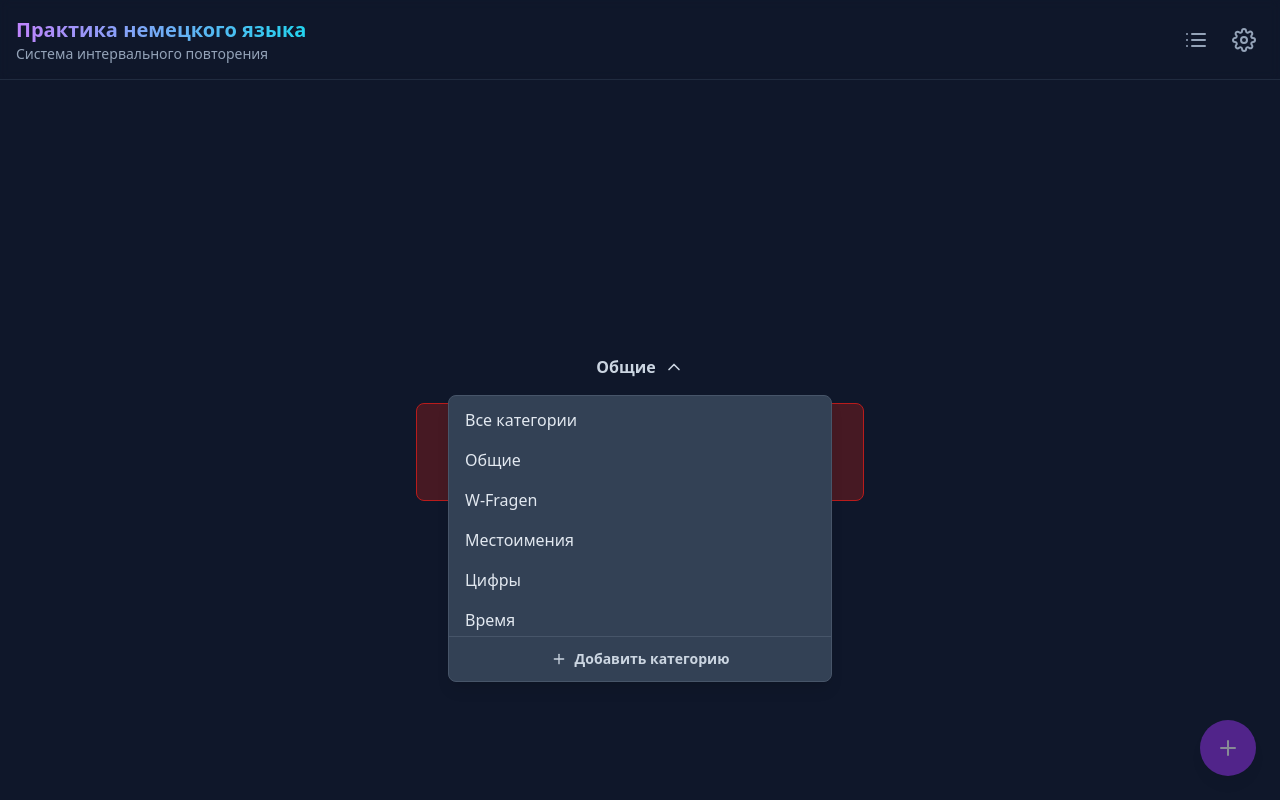
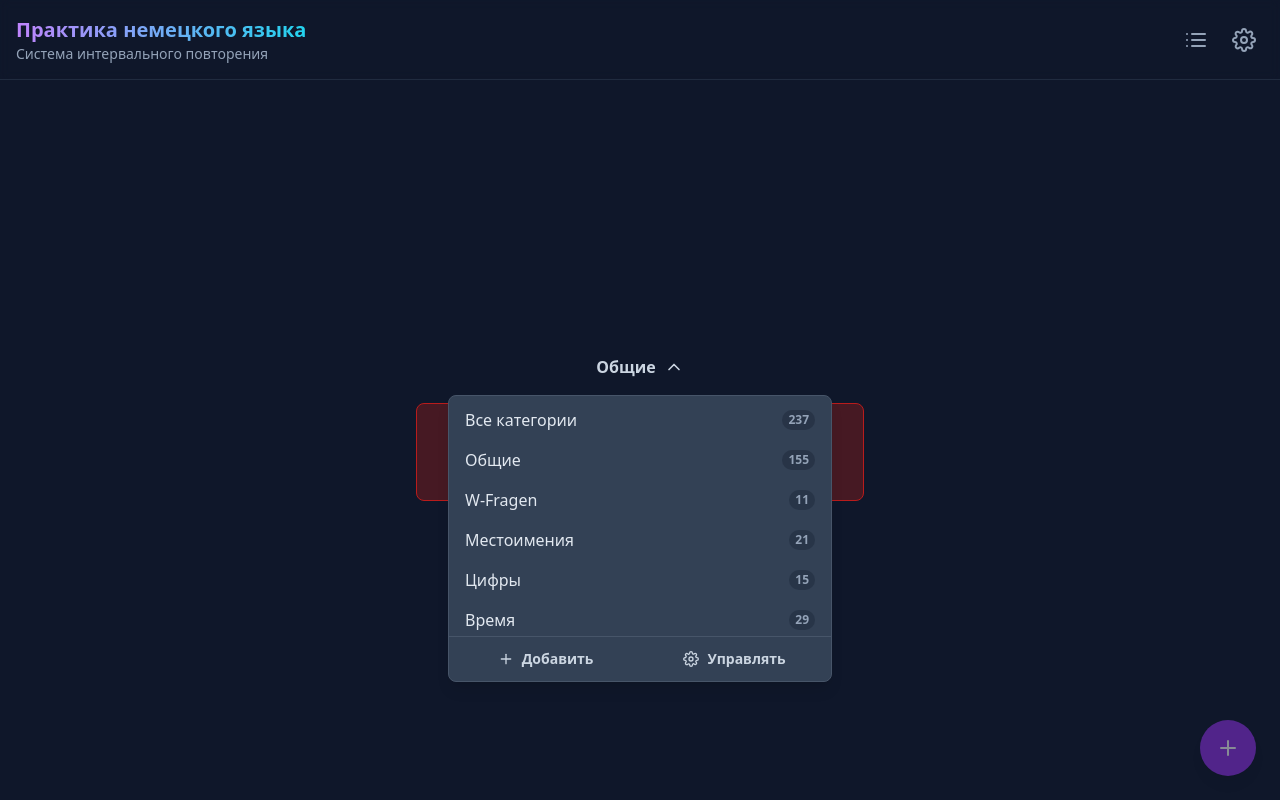
Before and after one commit to rvilarl/German-Phrase-Practice, a React (Vite) app: page / in a window 1280 px wide. Both pictures are taken after a click on the button "Общие". Built offline with nearby package versions, Linux system fonts and the light colour scheme; no server answers.

Commit message:
feat: Show unmastered counts per category
Calculate and display the number of unmastered phrases for each category on the Practice page. This provides users with better visibility into their learning progress.

```diff
--- a/App.tsx
+++ b/App.tsx
@@ -1524,6 +1524,13 @@ const App: React.FC = () => {
 
   // --- Practice Page Logic ---
   const unmasteredPhrases = useMemo(() => allPhrases.filter(p => p && !p.isMastered && settings.enabledCategories[p.category]), [allPhrases, settings.enabledCategories]);
+
+  const unmasteredCountsByCategory = useMemo(() => {
+    return unmasteredPhrases.reduce((acc, phrase) => {
+        acc[phrase.category] = (acc[phrase.category] || 0) + 1;
+        return acc;
+    }, {} as Record<string, number>);
+  }, [unmasteredPhrases]);
 
   const practicePool = useMemo(() => {
     if (practiceCategoryFilter === 'all') {
@@ -1830,6 +1837,8 @@ const App: React.FC = () => {
              onMarkPhraseAsSeen={handleMarkPhraseAsSeen}
              categories={categories}
              onAddCategory={handleAddCategoryFromPractice}
+             onOpenCategoryManager={() => setIsCategoryManagerModalOpen(true)}
+             unmasteredCountsByCategory={unmasteredCountsByCategory}
            />;
         case 'list':
             return <PhraseListPage
--- a/components/SmartImportModal.tsx
+++ b/components/SmartImportModal.tsx
@@ -157,20 +157,18 @@ const SmartImportModal: React.FC<SmartImportModalProps> = ({
   const handleProcessAssistantRequest = useCallback(async () => {
     if (!assistantInput.trim()) return;
     setView('classifying');
-    try {
-        const result = await onClassifyTopic(assistantInput);
-        if (result.isCategory) {
-            const existingCategory = categories.find(c => fuzzyService.isSimilar(c.name, [result.categoryName], 0.75));
-            setCategorySuggestion({ name: result.categoryName, existingCategory });
-            setView('suggestion');
-        } else {
-            await generateAndPreview({ categoryId: 'general' });
-        }
-    } catch (e) {
-        console.error("Failed to classify topic:", e);
-        await generateAndPreview({ categoryId: 'general' });
-    }
-  }, [assistantInput, onClassifyTopic, categories, generateAndPreview]);
+
+    // Per user request, always prompt for category creation.
+    // We skip the onClassifyTopic API call and use user input directly.
+    const proposedCategoryName = assistantInput.trim();
+
+    // Find if a similar category already exists.
+    const existingCategory = categories.find(c => fuzzyService.isSimilar(c.name, [proposedCategoryName], 0.75));
+
+    // Set the suggestion and switch to the suggestion view.
+    setCategorySuggestion({ name: proposedCategoryName, existingCategory });
+    setView('suggestion');
+  }, [assistantInput, categories]);
 
   useEffect(() => {
     if (isOpen && initialTopic && assistantInput === initialTopic && view === 'assistant') {
--- a/pages/PracticePage.tsx
+++ b/pages/PracticePage.tsx
@@ -1,3 +1,4 @@
+
 
 
 
@@ -15,6 +16,7 @@ import ArrowLeftIcon from '../components/icons/ArrowLeftIcon';
 import ArrowRightIcon from '../components/icons/ArrowRightIcon';
 import ChevronDownIcon from '../components/icons/ChevronDownIcon';
 import PlusIcon from '../components/icons/PlusIcon';
+import SettingsIcon from '../components/icons/SettingsIcon';
 
 
 const SWIPE_THRESHOLD = 50; // pixels
@@ -83,6 +85,8 @@ interface PracticePageProps {
   onMarkPhraseAsSeen: (phraseId: string) => void;
   categories: Category[];
   onAddCategory: () => void;
+  onOpenCategoryManager: () => void;
+  unmasteredCountsByCategory: Record<string, number>;
 }
 
 const CategoryFilter: React.FC<{
@@ -92,7 +96,10 @@ const CategoryFilter: React.FC<{
     currentPhraseCategory: PhraseCategory | null;
     categories: Category[];
     onAddCategory: () => void;
-}> = ({ currentFilter, onFilterChange, enabledCategories, currentPhraseCategory, categories, onAddCategory }) => {
+    onManageCategories: () => void;
+    counts: Record<string, number>;
+    totalUnmastered: number;
+}> = ({ currentFilter, onFilterChange, enabledCategories, currentPhraseCategory, categories, onAddCategory, onManageCategories, counts, totalUnmastered }) => {
     const [isOpen, setIsOpen] = useState(false);
     const dropdownRef = useRef<HTMLDivElement>(null);
     const getCategoryNameById = (id: string) => categories.find(c => c.id === id)?.name || id;
@@ -121,6 +128,11 @@ const CategoryFilter: React.FC<{
         setIsOpen(false);
     };
 
+    const handleManageCategories = () => {
+        onManageCategories();
+        setIsOpen(false);
+    };
+
     const visibleCategories = categories.filter(cat => enabledCategories[cat.id]);
 
     return (
@@ -138,18 +150,28 @@ const CategoryFilter: React.FC<{
                 <div className="absolute top-full mt-2 w-full bg-slate-700 border border-slate-600 rounded-lg shadow-lg z-20 animate-fade-in flex flex-col">
                     <ul className="p-1 max-h-60 overflow-y-auto hide-scrollbar">
                         <li>
-                            <button onClick={() => handleSelect('all')} className="w-full text-left px-3 py-2 text-slate-200 hover:bg-slate-600 rounded-md transition-colors">Все категории</button>
+                            <button onClick={() => handleSelect('all')} className="w-full text-left px-3 py-2 text-slate-200 hover:bg-slate-600 rounded-md transition-colors flex justify-between items-center">
+                                <span>Все категории</span>
+                                <span className="text-xs font-semibold text-slate-400 bg-slate-800/50 px-1.5 py-0.5 rounded-full">{totalUnmastered}</span>
+                            </button>
                         </li>
                         {visibleCategories.map(cat => (
                             <li key={cat.id}>
-                                <button onClick={() => handleSelect(cat.id)} className="w-full text-left px-3 py-2 text-slate-200 hover:bg-slate-600 rounded-md transition-colors">{cat.name}</button>
+                                <button onClick={() => handleSelect(cat.id)} className="w-full text-left px-3 py-2 text-slate-200 hover:bg-slate-600 rounded-md transition-colors flex justify-between items-center">
+                                    <span className="truncate pr-2">{cat.name}</span>
+                                    <span className="text-xs font-semibold text-slate-400 bg-slate-800/50 px-1.5 py-0.5 rounded-full flex-shrink-0">{counts[cat.id] || 0}</span>
+                                </button>
                             </li>
                         ))}
                     </ul>
-                    <div className="p-1 border-t border-slate-600 flex-shrink-0">
-                        <button onClick={handleAddCategory} className="w-full flex items-center justify-center gap-2 px-3 py-2 text-slate-300 hover:bg-slate-600 rounded-md transition-colors text-sm font-semibold">
+                    <div className="p-1 border-t border-slate-600 flex-shrink-0 grid grid-cols-2 gap-1">
+                         <button onClick={handleAddCategory} className="flex items-center justify-center gap-2 px-2 py-2 text-slate-300 hover:bg-slate-600 rounded-md transition-colors text-sm font-semibold">
                             <PlusIcon className="w-4 h-4" />
-                            <span>Добавить категорию</span>
+                            <span>Добавить</span>
+                        </button>
+                        <button onClick={handleManageCategories} className="flex items-center justify-center gap-2 px-2 py-2 text-slate-300 hover:bg-slate-600 rounded-md transition-colors text-sm font-semibold">
+                            <SettingsIcon className="w-4 h-4" />
+                            <span>Управлять</span>
                         </button>
                     </div>
                 </div>
@@ -171,7 +193,7 @@ const PracticePage: React.FC<PracticePageProps> = (props) => {
     settings, masteryButtonUsage, allPhrases, onCreateCard, onAnalyzeWord,
     onGenerateQuickReplyOptions, isWordAnalysisLoading, cardActionUsage, onLogCardActionUsage,
     cardHistoryLength, practiceCategoryFilter, setPracticeCategoryFilter, onMarkPhraseAsSeen,
-    categories, onAddCategory
+    categories, onAddCategory, onOpenCategoryManager, unmasteredCountsByCategory
   } = props;
 
   const [contextMenuTarget, setContextMenuTarget] = useState<{ phrase: Phrase; word?: string } | null>(null);
@@ -444,6 +466,9 @@ const PracticePage: React.FC<PracticePageProps> = (props) => {
         currentPhraseCategory={currentPhrase?.category || null}
         categories={categories}
         onAddCategory={onAddCategory}
+        onManageCategories={onOpenCategoryManager}
+        counts={unmasteredCountsByCategory}
+        totalUnmastered={unmasteredCount}
       />
       {renderContent()}
       {contextMenuTarget && (
```
